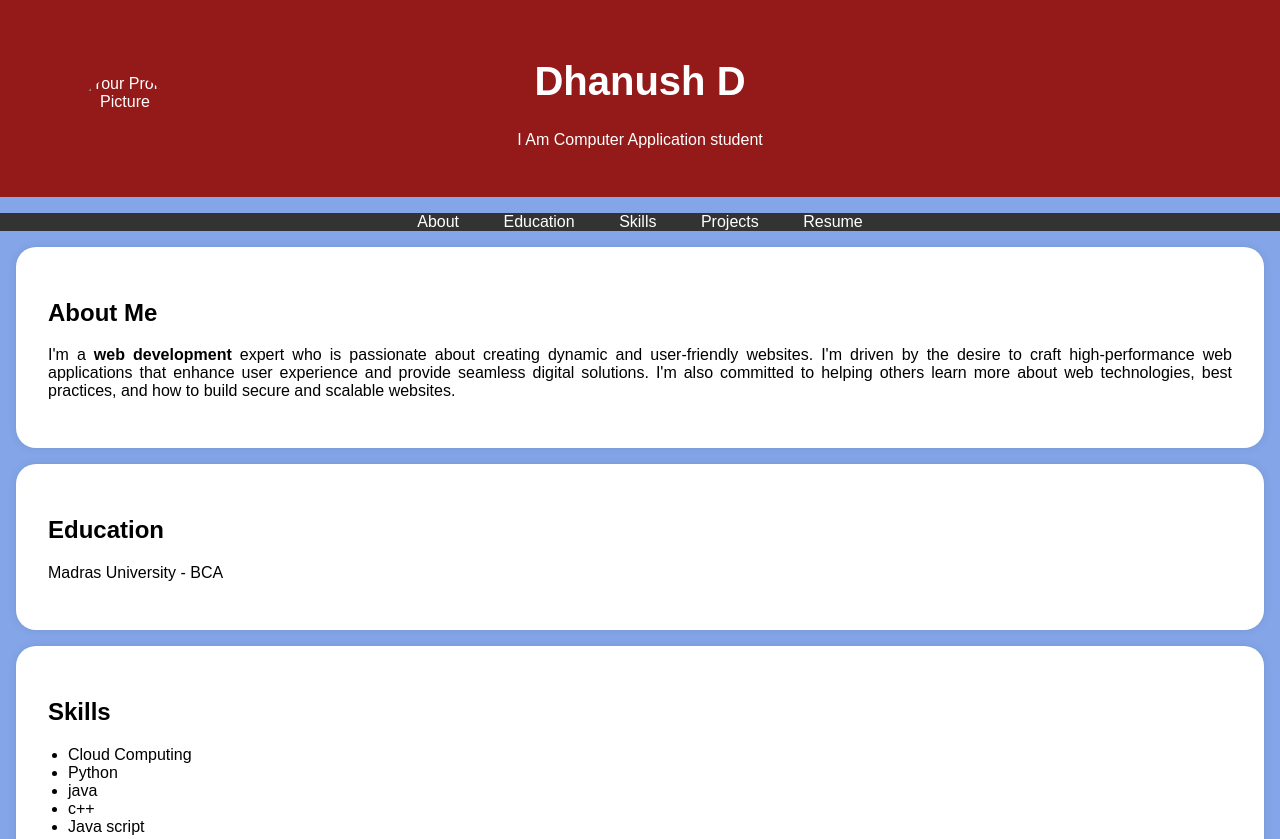
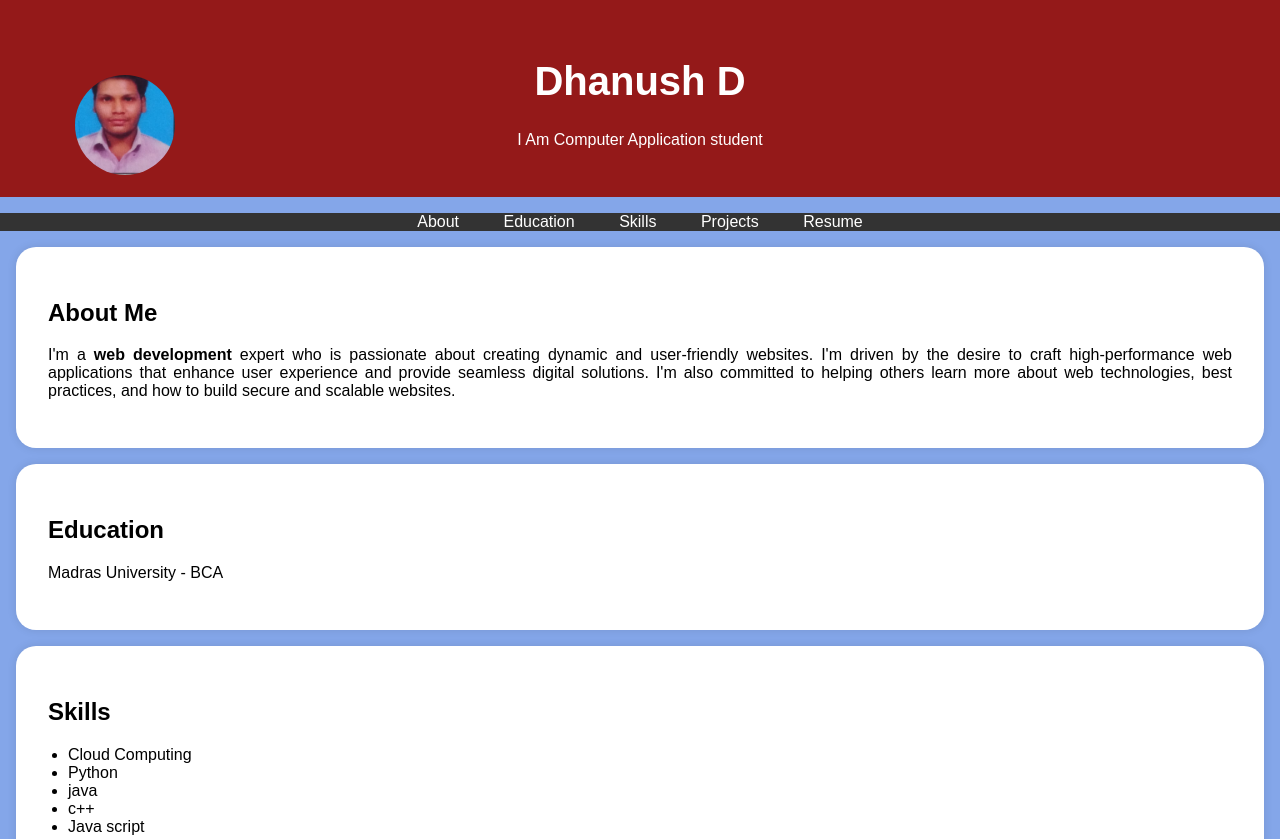
Before and after one commit to dhanush007-d/digital-potifolio, a plain HTML site: page index.html in a window 1280 px wide. Shown: the top 839 px of the page. Drawn offline with Linux system fonts and the light colour scheme.

Commit message:
Update index.html

```diff
--- a/index.html
+++ b/index.html
@@ -95,7 +95,7 @@
     <header>
         <div class="header-content">
             <!-- Add your profile picture here -->
-            <img src="image1.jpg" alt="Your Profile Picture" class="profile-picture">
+            <img src="image.jpg" alt="Your Profile Picture" class="profile-picture">
             <h1>Dhanush D</h1>
             <p>I Am Computer Application student</p>
         </div>
```
